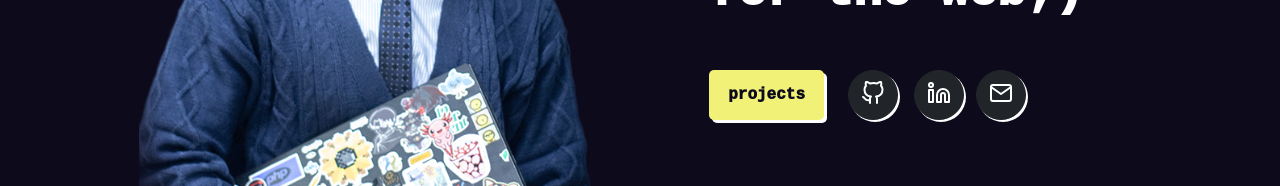
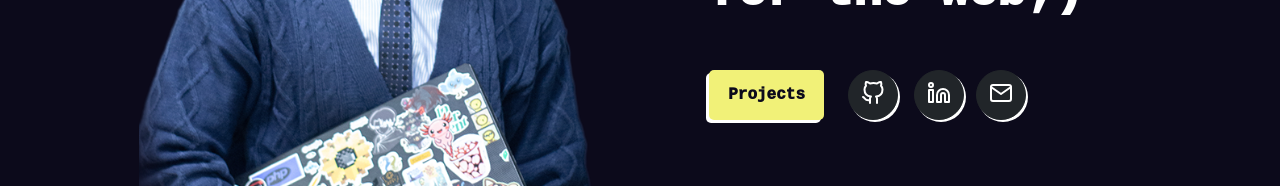
Before and after one commit to cup-noodlehS/portfolio-v2, a Vue app: page / in a window 1280 px wide. Shown: the part 430-616 px from the top of the page. Built offline with nearby package versions, Linux system fonts and the light colour scheme.

Commit message:
add reusable button component

```diff
--- /dev/null
+++ b/src/components/index/Button.vue
@@ -0,0 +1,32 @@
+<template>
+  <button v-bind="$attrs" v-on="$listeners" :disabled="disabled" class="mb-3">
+    <slot />
+  </button>
+</template>
+
+<script setup>
+defineProps({
+  disabled: Boolean,
+});
+</script>
+
+<style scoped lang="scss">
+button {
+  &.button-1 {
+    color: rgb(12, 10, 27);
+    font-weight: 1000 !important;
+    padding: 0.8rem 1.2rem;
+    background-color: rgb(241, 241, 120);
+    border-radius: 5px;
+    border: none;
+    box-shadow: -3px 3px 0 rgb(255, 255, 255);
+    transition: all 0.2s ease;
+
+    &:hover {
+      transform: translate(5px, -5px);
+      box-shadow: -8px 8px 0 rgb(255, 255, 255);
+      filter: brightness(120%);
+    }
+  }
+}
+</style>
--- a/src/components/index/cover.vue
+++ b/src/components/index/cover.vue
@@ -12,7 +12,7 @@
             </h1>
         </div>
         <div class="links mt-5 d-flex flex-wrap justify-content-start">
-            <a href="#featured"><button class="button-1 mb-3">projects</button></a>
+            <Button class="button-1">Projects</Button>
             <div>
                 <a
                 href="https://github.com/cup-noodlehS"
@@ -37,6 +37,11 @@
     </div>
 </div>
 </template>
+
+<script setup>
+import Button from '@/components/index/Button.vue';
+</script>
+
 <style scoped>
 
 .home {
@@ -57,23 +62,6 @@ h1 {
 
 #meImg:hover {
   animation: shake 1s;
-}
-
-.button-1 {
-  color: rgb(12, 10, 27);
-  font-weight: 1000 !important;
-  padding: 0.8rem 1.2rem;
-  background-color: rgb(241, 241, 120);
-  border-radius: 5px;
-  border: none;
-  box-shadow: 3px 3px 0 rgb(255, 255, 255);
-  transition: all 0.2s ease;
-}
-
-.button-1:hover {
-  transform: translate(-5px, -5px);
-  box-shadow: 8px 8px 0 rgb(255, 255, 255);
-  filter: brightness(120%);
 }
 
 .home-links {
```
